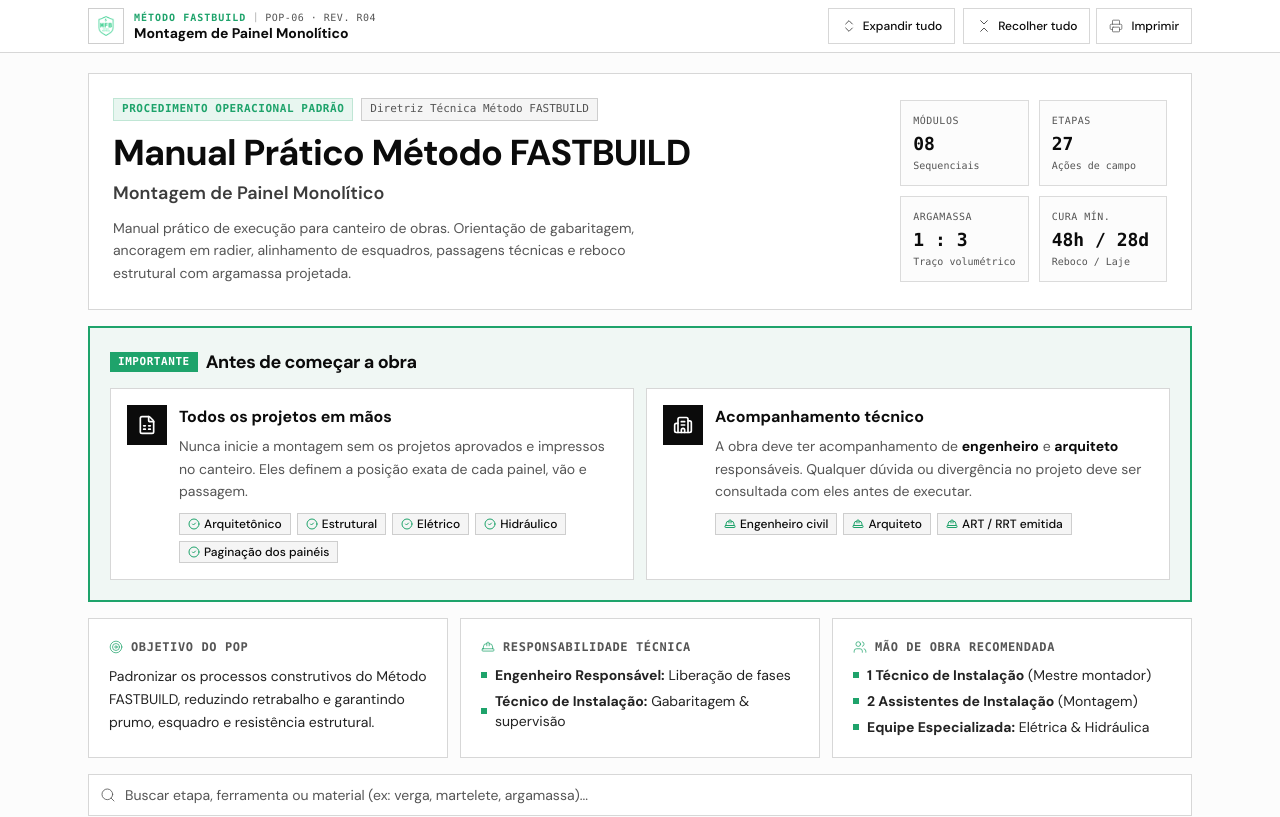
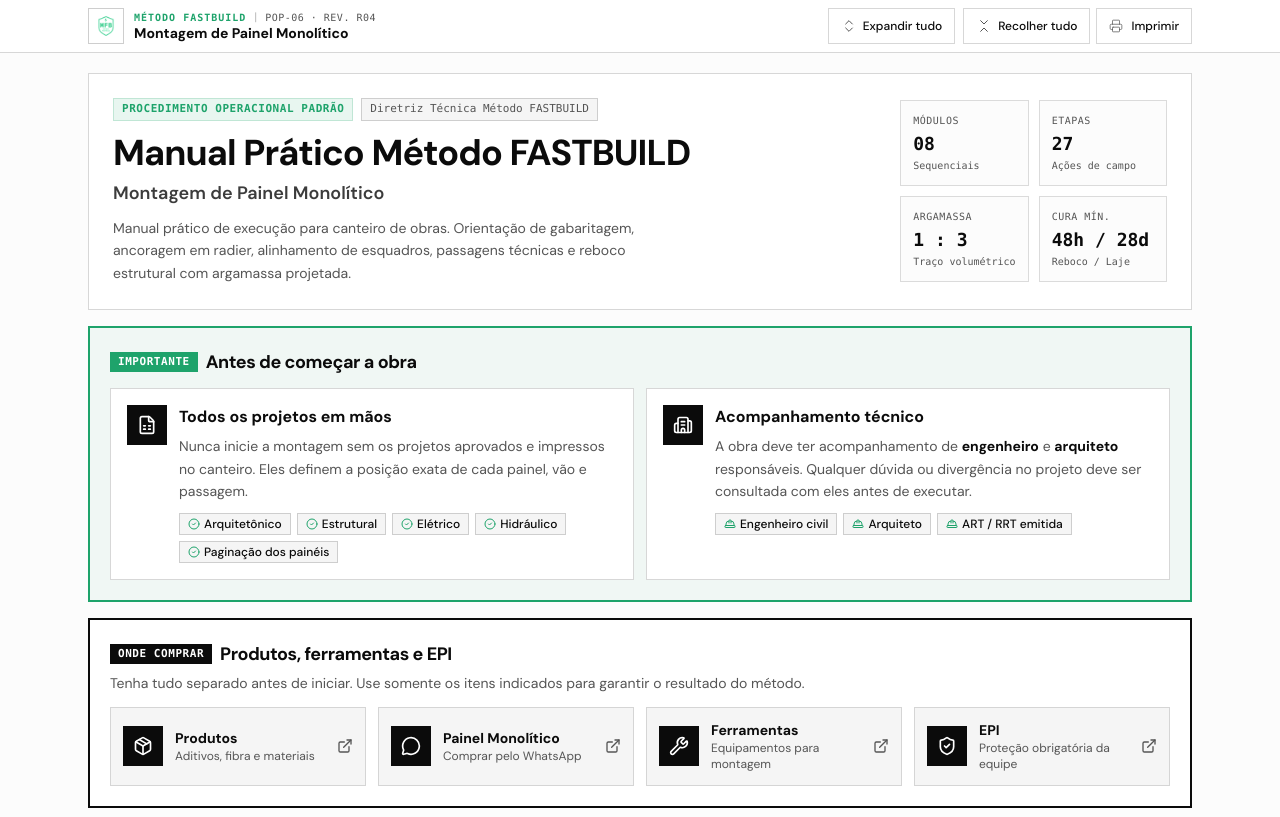
Before and after one commit to gabrieloevangelista/pop-metodo-fastbuild, a Next.js app: page / in a window 1280 px wide. Shown: the top 817 px of the page. Built offline with nearby package versions, Linux system fonts and the light colour scheme.

Commit message:
Add where-to-buy section for products, panels, tools and PPE

```diff
--- a/app/page.tsx
+++ b/app/page.tsx
@@ -18,9 +18,41 @@ import {
  Search,
  CheckCircle2,
  FileSpreadsheet,
- Building2
+ Building2,
+ Package,
+ MessageCircle,
+ Wrench,
+ ShieldCheck,
+ ExternalLink,
 } from "lucide-react"
 import { ModuleCard, type StepItem } from "@/components/pop/module-card"
+
+const supplyLinks = [
+  {
+    title: "Produtos",
+    description: "Aditivos, fibra e materiais",
+    href: "https://beacons.ai/ronildoeps/produtos",
+    icon: <Package className="h-5 w-5" aria-hidden="true" />,
+  },
+  {
+    title: "Painel Monolítico",
+    description: "Comprar pelo WhatsApp",
+    href: "https://wa.me/5511977308919?text=comprar%20painel",
+    icon: <MessageCircle className="h-5 w-5" aria-hidden="true" />,
+  },
+  {
+    title: "Ferramentas",
+    description: "Equipamentos para montagem",
+    href: "https://beacons.ai/ronildoeps/ferramentas",
+    icon: <Wrench className="h-5 w-5" aria-hidden="true" />,
+  },
+  {
+    title: "EPI",
+    description: "Proteção obrigatória da equipe",
+    href: "https://beacons.ai/ronildoeps/epi",
+    icon: <ShieldCheck className="h-5 w-5" aria-hidden="true" />,
+  },
+]
 import { TimelineNav } from "@/components/pop/timeline-nav"
 import { MortarRecipe } from "@/components/pop/mortar-recipe"
 import { PrintButton } from "@/components/pop/print-button"
@@ -494,6 +526,55 @@ export default function Page() {
           </div>
         </section>
 
+        {/* Onde encontrar produtos, painéis, ferramentas e EPI */}
+        <section
+          aria-labelledby="onde-encontrar-titulo"
+          className="rounded-none border-2 border-primary bg-card p-4 md:p-5"
+        >
+          <div className="flex flex-col gap-1 mb-3">
+            <div className="flex items-center gap-2">
+              <span className="px-2 py-0.5 rounded-none text-[11px] font-mono font-bold uppercase tracking-wider bg-primary text-primary-foreground">
+                Onde comprar
+              </span>
+              <h2
+                id="onde-encontrar-titulo"
+                className="text-base md:text-lg font-bold tracking-tight text-foreground text-balance"
+              >
+                Produtos, ferramentas e EPI
+              </h2>
+            </div>
+            <p className="text-sm text-muted-foreground leading-relaxed">
+              Tenha tudo separado antes de iniciar. Use somente os itens indicados para garantir o resultado do método.
+            </p>
+          </div>
+
+          <ul className="grid grid-cols-1 sm:grid-cols-2 lg:grid-cols-4 gap-2 md:gap-3">
+            {supplyLinks.map((link) => (
+              <li key={link.title}>
+                <a
+                  href={link.href}
+                  target="_blank"
+                  rel="noopener noreferrer"
+                  className="group flex h-full items-center gap-3 rounded-none border border-border/80 bg-secondary p-3 transition-colors hover:border-accent hover:bg-accent/10 focus-visible:outline-2 focus-visible:outline-ring"
+                >
+                  <span className="flex h-10 w-10 shrink-0 items-center justify-center rounded-none bg-primary text-primary-foreground">
+                    {link.icon}
+                  </span>
+                  <span className="flex min-w-0 flex-1 flex-col">
+                    <span className="text-sm font-bold text-foreground">{link.title}</span>
+                    <span className="text-xs text-muted-foreground leading-snug">{link.description}</span>
+                  </span>
+                  <ExternalLink
+                    className="h-4 w-4 shrink-0 text-muted-foreground transition-colors group-hover:text-foreground"
+                    aria-hidden="true"
+                  />
+                  <span className="sr-only">(abre em nova aba)</span>
+                </a>
+              </li>
+            ))}
+          </ul>
+        </section>
+
         {/* Informações Técnicas Gerais (Objetivo, Responsáveis, Recursos) */}
  <section className="grid grid-cols-1 md:grid-cols-3 gap-3">
  <div className="rounded-none border border-border/80 bg-card p-4 md:p-5 flex flex-col justify-between">
```
